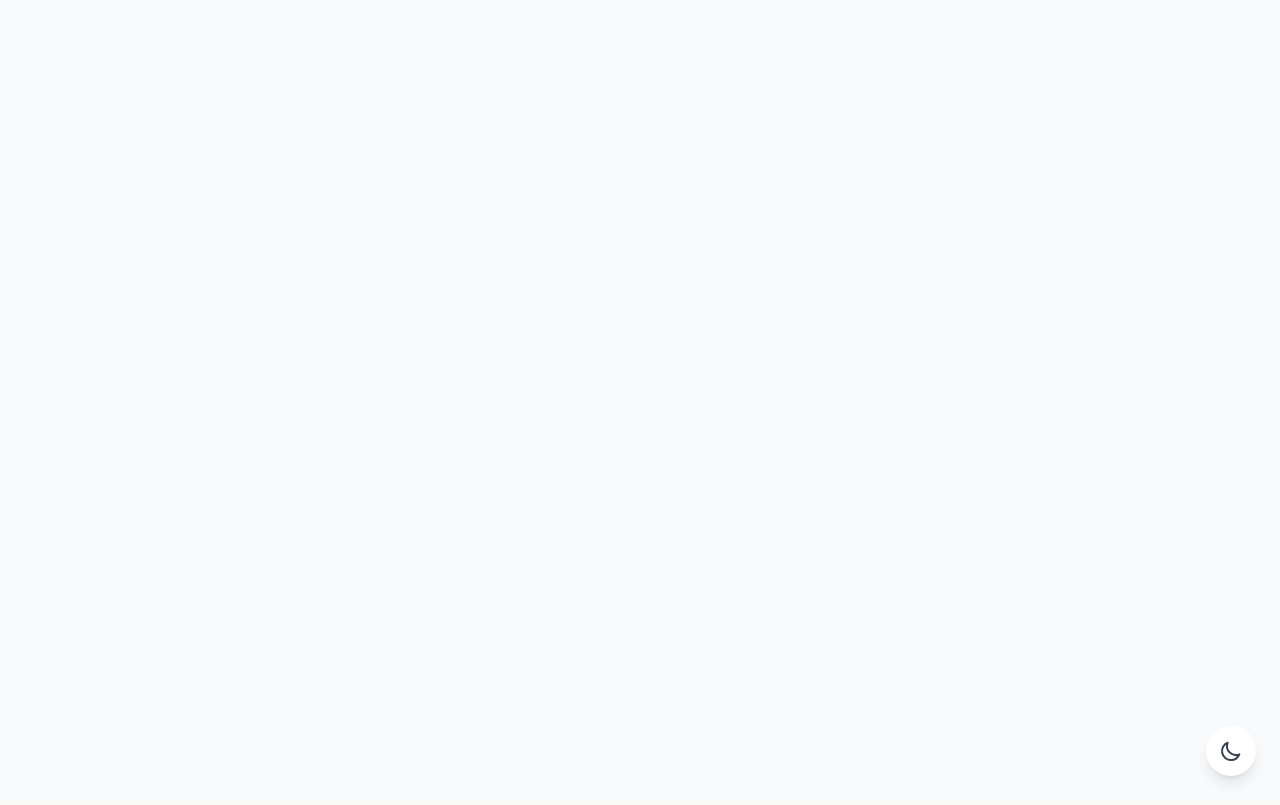
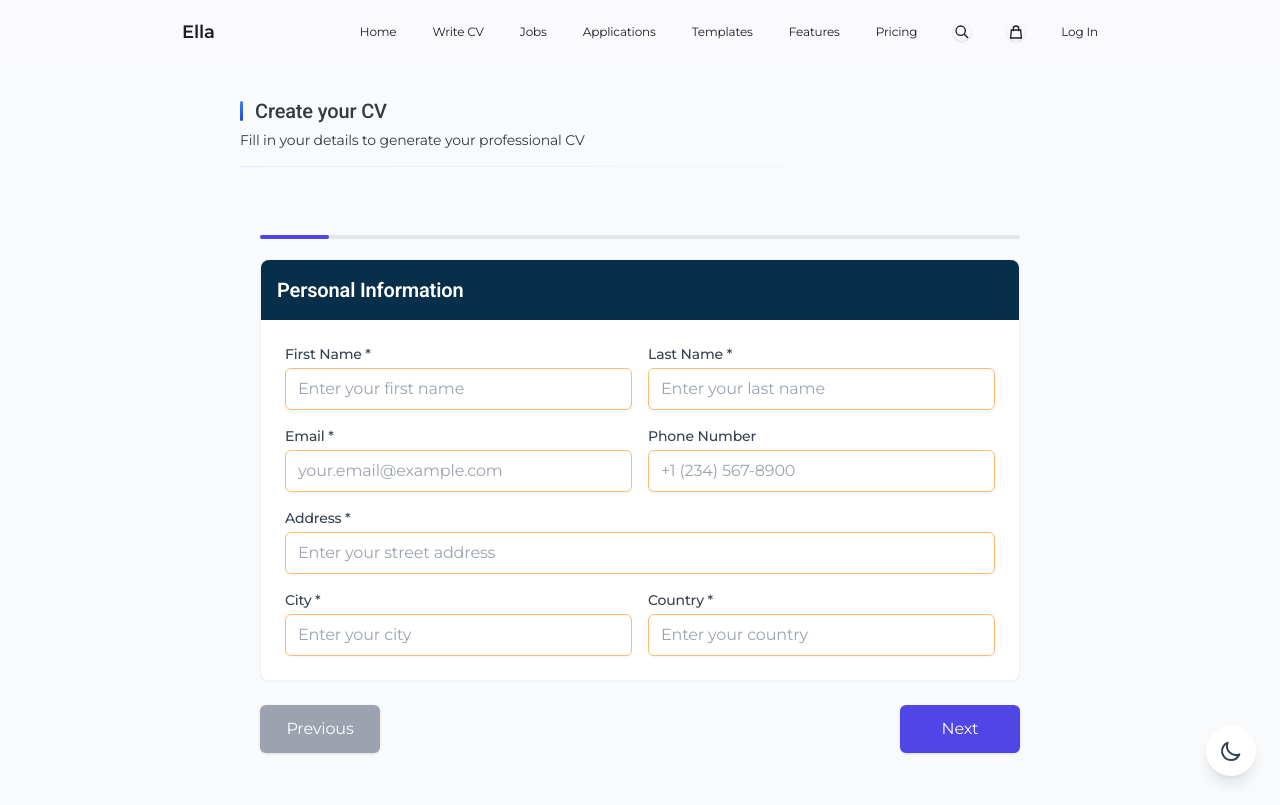
Before and after one commit to mikeadex/Ella-frontend, a React (Vite) app: page /cv-writer/write in a window 1280 px wide. Before the commit this address had no page. Built offline with nearby package versions, Linux system fonts and the light colour scheme; a web font is replaced by a local one.

Commit message:
cv writer link fixed

```diff
--- a/src/App.jsx
+++ b/src/App.jsx
@@ -64,7 +64,8 @@ function AppRoutes() {
             <Routes>
               {/* Public routes (no authentication required) */}
               <Route path="/" element={<Home />} />
-              <Route path="/cv-writer" element={<CVWriter />} />
+              <Route path="/cv-writer" element={<Navigate to="/cv-writer/write" />} />
+              <Route path="/cv-writer/write" element={<CVWriter />} />
               <Route path="/cv-writer/preview/:id" element={<CVPreviewPage />} />
               <Route path="/login" element={<Login />} />
               <Route path="/register" element={<Register />} />
@@ -96,7 +97,7 @@ function AppRoutes() {
                     path="/write"
                     element={
                       <ProtectedRoute>
-                        <Write />
+                        <Navigate to="/cv-writer/write" />
                       </ProtectedRoute>
                     }
                   />
--- a/src/components/Navbar/Navbar.jsx
+++ b/src/components/Navbar/Navbar.jsx
@@ -52,7 +52,7 @@ const Navbar = () => {
             </Link>
 
             <Link
-              to="/write"
+              to="/cv-writer/write"
               className="text-xs font-normal text-[#1d1d1f] dark:text-gray-300 hover:opacity-80 transition-opacity"
             >
               Write CV
@@ -289,7 +289,7 @@ const Navbar = () => {
             Home
           </Link>
           <Link
-            to="/write"
+            to="/cv-writer/write"
             className="block text-base font-medium text-[#1d1d1f] dark:text-gray-300 hover:text-[#06c] dark:hover:text-[#2997ff] transition-colors"
             onClick={() => setIsMobileMenuOpen(false)}
           >
--- a/src/pages/Dashboard.jsx
+++ b/src/pages/Dashboard.jsx
@@ -87,7 +87,7 @@ const Dashboard = () => {
       {
         name: 'Create CV',
         icon: PlusIcon,
-        to: '/write',
+        to: '/cv-writer/write',
         description: 'Start a new CV from scratch',
         color: 'bg-indigo-50 hover:bg-indigo-100',
         textColor: 'text-indigo-600 hover:text-indigo-700'
@@ -302,8 +302,9 @@ const Dashboard = () => {
                   ) : (
                     <div className="grid grid-cols-1 gap-4 sm:grid-cols-2 lg:grid-cols-3">
                       {cvs.map((cv) => (
-                        <div
+                        <Link
                           key={cv.id}
+                          to={`/cv-writer/edit/${cv.id}`}
                           className="bg-[rgba(251,251,253,0.8)] dark:bg-black/80 backdrop-blur-[50px] rounded-lg shadow-sm border border-gray-200 dark:border-[#1d1d1f] overflow-hidden"
                         >
                           <div className="p-4">
@@ -334,14 +335,14 @@ const Dashboard = () => {
                                 Preview
                               </Link>
                               <Link
-                                to={`/write/${cv.id}`}
+                                to={`/cv-writer/write/${cv.id}`}
                                 className="flex-1 inline-flex justify-center items-center px-3 py-2 border border-gray-300 dark:border-gray-600 text-sm font-medium rounded-md text-gray-700 dark:text-gray-200 bg-white dark:bg-black hover:bg-gray-50 dark:hover:bg-gray-900 focus:outline-none focus:ring-2 focus:ring-offset-2 focus:ring-indigo-500"
                               >
                                 Edit
                               </Link>
                             </div>
                           </div>
-                        </div>
+                        </Link>
                       ))}
                     </div>
                   )}
```
